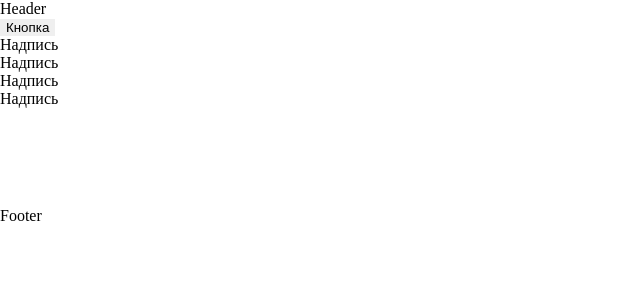
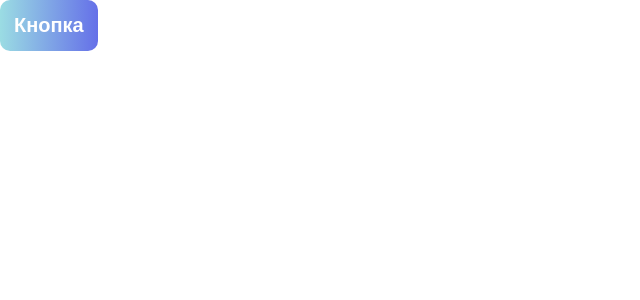
Before and after one commit to PushkinDenis/vue-weather-app, a Vue app: page / in a window 1280 px wide. Shown: the top 300 px of the page, without its empty margins (0-640 px from the left). Built offline with nearby package versions, Linux system fonts and the light colour scheme; a web font is replaced by a local one.

Commit message:
Create button

```diff
--- a/src/App.vue
+++ b/src/App.vue
@@ -1,16 +1,7 @@
-<script setup></script>
+<script setup>
+import Button from "./components/Button/Button.vue";
+</script>
 
-<template>
-  <header>Header</header>
-  <main>
-    <button>Кнопка</button>
-    <div class="div1">Надпись</div>
-    <div class="div2">Надпись</div>
-    <div class="div3">Надпись</div>
-    <div class="div4">Надпись</div>
-    <img src="/icons/Sun.svg" alt="scsd" />
-  </main>
-  <footer>Footer</footer>
-</template>
+<template><Button /></template>
 
 <style scoped></style>
--- /dev/null
+++ b/src/components/Button/Button.vue
@@ -0,0 +1,20 @@
+<script setup></script>
+
+<template>
+  <button class="button">Кнопка</button>
+</template>
+
+<style scoped>
+.button {
+  border-radius: var(--radius-sm);
+  background: var(--color-button-gradient);
+  padding: var(--spacing-sm);
+  font-size: var(--font-2xs);
+  font-weight: var(--font-weight-semibold);
+  color: var(--color-primary);
+  cursor: pointer;
+}
+.button:hover {
+  background: var(--color-button-gradient-inverted);
+}
+</style>
--- a/src/style.css
+++ b/src/style.css
@@ -44,32 +44,37 @@
     rgba(136, 235, 239, 0.9) -0.04%,
     rgba(83, 91, 230, 0.9) 100%
   );
-
   --color-button-gradient: linear-gradient(
     90.8deg,
     rgba(144, 217, 224, 0.9) 0.2%,
     rgba(84, 96, 230, 0.9) 100%
   );
+  --color-button-gradient-inverted: linear-gradient(
+    256.33deg,
+    rgba(144, 217, 224, 0.9) 9.04%,
+    rgba(84, 96, 230, 0.9) 92.2%
+  );
 
-  --radius-small: 0.625rem;
-  --radius-medium: 1.5625rem;
-  --radius-large: 1.875rem;
+  --radius-sm: 0.625rem;
+  --radius-md: 1.5625rem;
+  --radius-lg: 1.875rem;
 
   --font-weight-regular: 400;
   --font-weight-medium: 500;
   --font-weight-semibold: 600;
   --font-weight-bold: 700;
 
-  --font-xsm: 1.8rem;
+  --font-2xs: 1.25rem;
+  --font-xs: 1.8rem;
   --font-sm: 2rem;
-  --font-m: 2.2rem;
-  --font-l: 2.8rem;
+  --font-md: 2.2rem;
+  --font-lg: 2.8rem;
   --font-xl: 3rem;
   --font-2xl: 3.7rem;
   --font-3xl: 5rem;
 
   --spacing-xsm: 0.5625rem;
-  --spacing-sm: 0.8125rem;
+  --spacing-sm: 0.875rem;
   --spacing-md: 1rem;
   --spacing-lg: 2rem;
   --spacing-xl: 3rem;
@@ -78,5 +83,5 @@
 * {
   margin: 0;
   border: none;
-  font-family: "Montserrat" sans-serif;
+  font-family: "Montserrat", sans-serif;
 }
```
